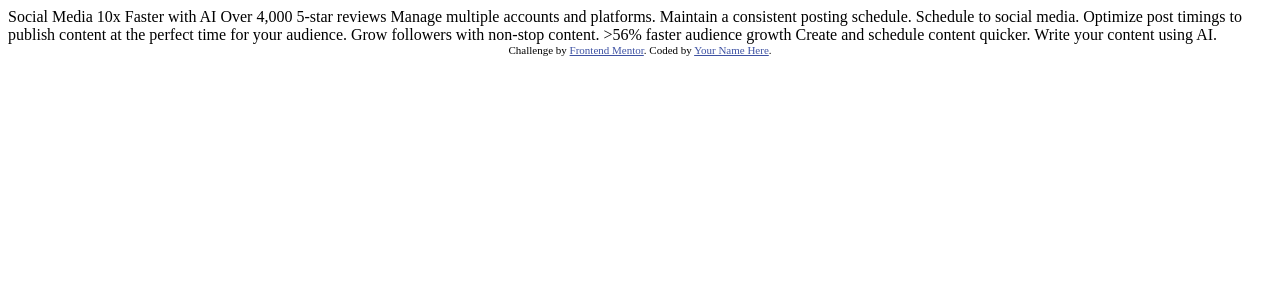
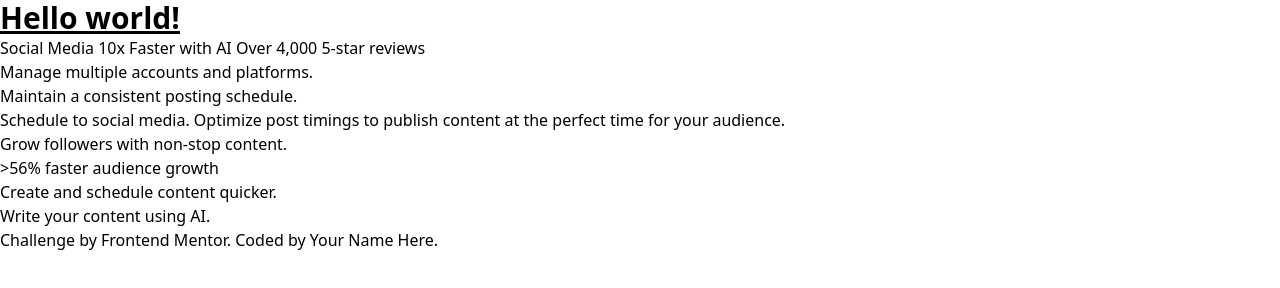
Before and after one commit to 04stefke/bento-grid-main, a plain HTML site: page index.html in a window 1280 px wide. Drawn offline with Linux system fonts and the light colour scheme.

Commit message:
installed tailwind and configured it

```diff
--- a/index.html
+++ b/index.html
@@ -1,41 +1,42 @@
 <!DOCTYPE html>
 <html lang="en">
 	<head>
-  <meta charset="UTF-8">
-  <meta name="viewport" content="width=device-width, initial-scale=1.0"> <!-- displays site properly based on user's device -->
-
-  <link rel="icon" type="image/png" sizes="32x32" href="./assets/images/favicon-32x32.png">
-
+		<meta charset="UTF-8" />
+		<meta name="viewport" content="width=device-width, initial-scale=1.0" />
+		<!-- displays site properly based on user's device -->
+		<link
+			rel="icon"
+			type="image/png"
+			sizes="32x32"
+			href="./assets/images/favicon-32x32.png"
+		/>
+		<link href="./output.css" rel="stylesheet" />
 		<title>Frontend Mentor | Bento grid</title>
-
-  <!-- Feel free to remove these styles or customise in your own stylesheet 👍 -->
-  <style>
-    .attribution { font-size: 11px; text-align: center; }
-    .attribution a { color: hsl(228, 45%, 44%); }
-  </style>
 	</head>
 	<body>
+		<h1 class="text-3xl font-bold underline">Hello world!</h1>
+		<p>Social Media 10x Faster with AI Over 4,000 5-star reviews</p>
 
-  Social Media 10x Faster with AI
-  Over 4,000 5-star reviews
+		<p>Manage multiple accounts and platforms.</p>
 
-  Manage multiple accounts and platforms.
+		<p>Maintain a consistent posting schedule.</p>
 
-  Maintain a consistent posting schedule.
+		<p>
+			Schedule to social media. Optimize post timings to publish content at the
+			perfect time for your audience.
+		</p>
 
-  Schedule to social media.
-  Optimize post timings to publish content at the perfect time for your audience.
+		<p>Grow followers with non-stop content.</p>
 
-  Grow followers with non-stop content.
+		<p>>56% faster audience growth</p>
 
-  >56% faster audience growth
+		<p>Create and schedule content quicker.</p>
 
-  Create and schedule content quicker.
-
-  Write your content using AI.
+		<p>Write your content using AI.</p>
 
 		<div class="attribution">
-    Challenge by <a href="https://www.frontendmentor.io?ref=challenge">Frontend Mentor</a>.
+			Challenge by
+			<a href="https://www.frontendmentor.io?ref=challenge">Frontend Mentor</a>.
 			Coded by <a href="#">Your Name Here</a>.
 		</div>
 	</body>
--- /dev/null
+++ b/input.css
@@ -0,0 +1,3 @@
+@tailwind base;
+@tailwind components;
+@tailwind utilities;
--- /dev/null
+++ b/tailwind.config.js
@@ -0,0 +1,8 @@
+/** @type {import('tailwindcss').Config} */
+module.exports = {
+	content: ["./src/**/*.{html,js}", "./public/index.html", "./*.html"],
+	theme: {
+		extend: {},
+	},
+	plugins: [],
+};
```
Also changed, not shown: output.css (added). Lines whose indentation alone changed are shown as unchanged.
